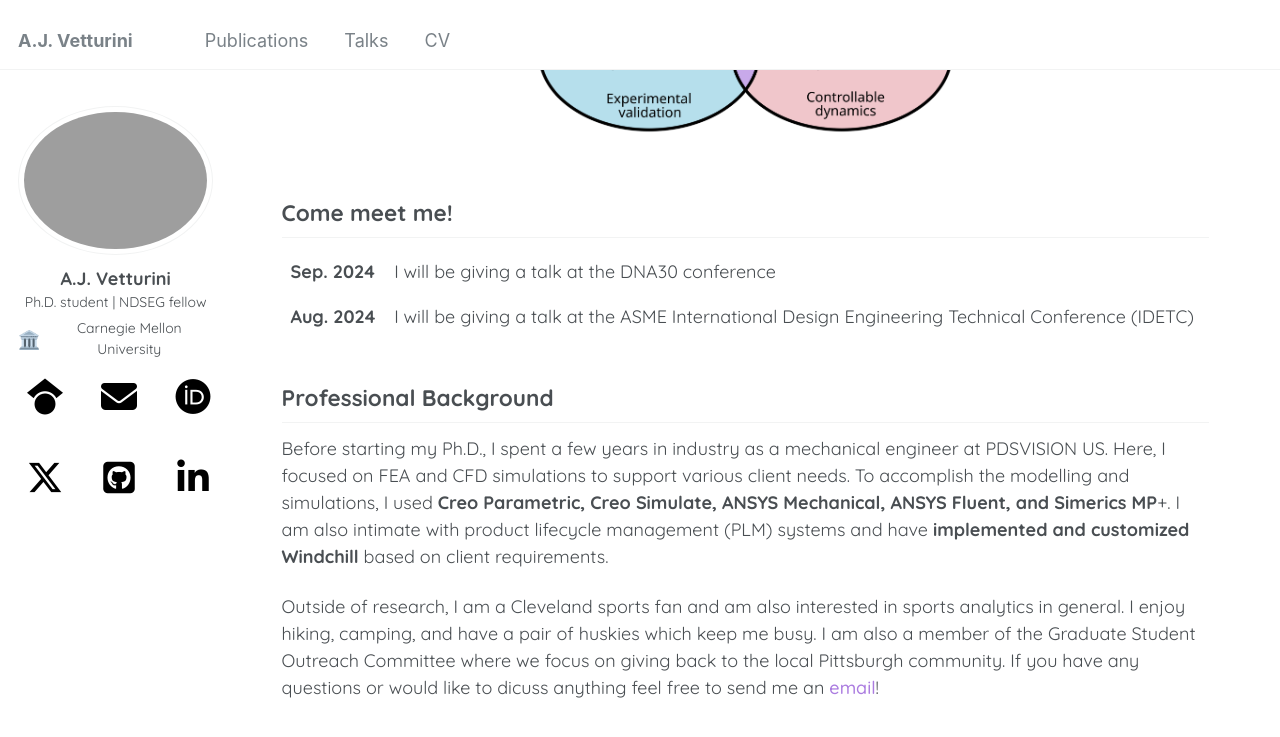
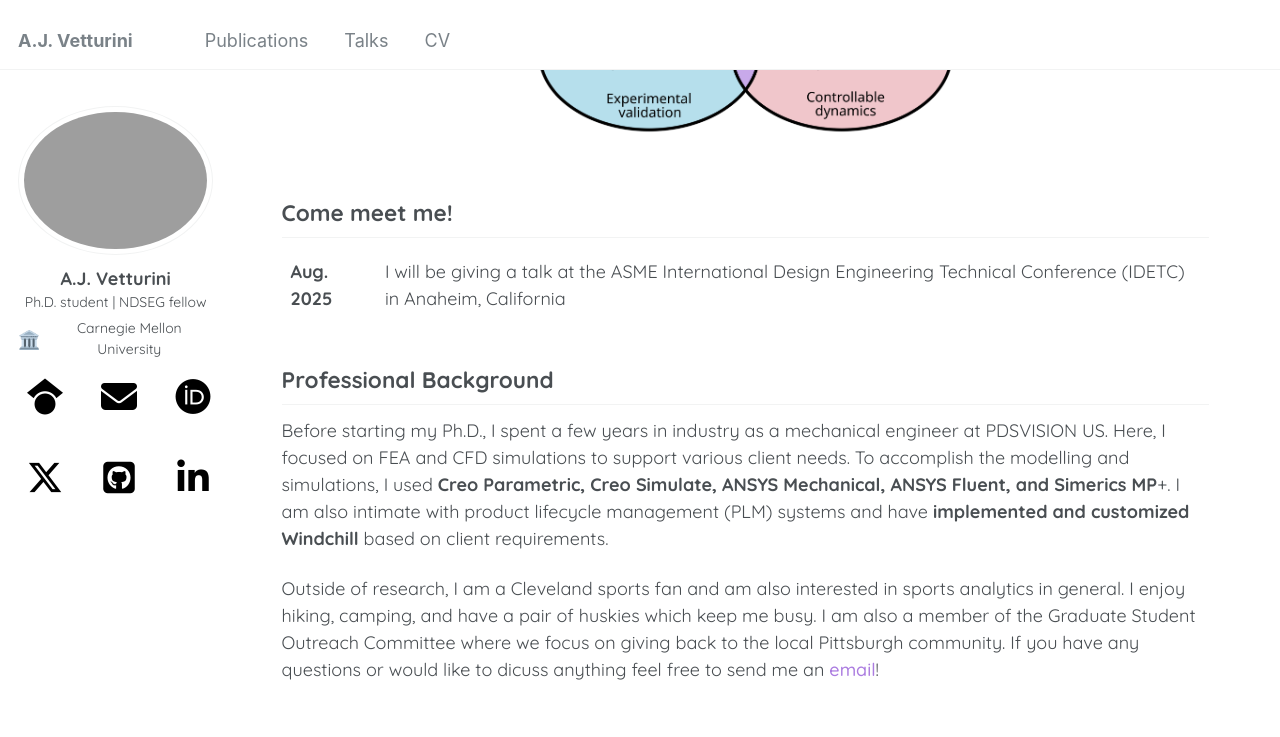
Before and after one commit to ajvetturini/ajvetturini.github.io, a Jekyll site: the page built from _pages/about.md, in a window 1280 px wide and 900 px high, scrolled down 732 px. Shown: the top 737 px of the window. Built offline with Jekyll 4.4.1, drawn with Linux system fonts in a browser that asks for light colours.

Commit message:
updated upcoming talks

```diff
--- a/_pages/about.md
+++ b/_pages/about.md
@@ -13,11 +13,11 @@ redirect_from:
   <a href="#professional-background">Professional Background</a>
 </div>
 
-I am a **third-year mechanical engineering Ph.D. candidate** as a member of the [Microsystems and MechanoBiology](https://www.andrew.cmu.edu/user/bex/pages/welcome/){:target="_blank"} (MMBL) and the [Integrated Design Innovation Group](https://www.cmu.edu/me/idig/index.html){:target="_blank"} (iDiG) at **Carnegie Mellon University** located in Pittsburgh, PA. I am advised by Professor Rebecca E. Taylor and Professor Jonathan Cagan. I am a Department of Defense (DoD) [National Defense Science and Engineering Graduate](https://www.ndseg.org/){:target="_blank"} Fellow (FY 2024). Before embarking on a Ph.D., I spent a few years in industry as a mechanical engineer at [PDSVISION US](https://pdsvision.com/){:target="_blank"}. I recieved my Bachelors of Science and Engineering (B.S.E) in Aerospace and Mechanical Engineering from Case Western Reserve University in 2019 where I worked as a research assistant in the [Computational Fire Dynamics laboratory](https://engineering.case.edu/research/labs/computational-fire-dynamics){:target="_blank"}.
+I am a **third-year mechanical engineering Ph.D. candidate** as a member of the [Microsystems and MechanoBiology](https://www.andrew.cmu.edu/user/bex/pages/welcome/){:target="\_blank"} (MMBL) and the [Integrated Design Innovation Group](https://www.cmu.edu/me/idig/index.html){:target="\_blank"} (iDiG) at **Carnegie Mellon University** located in Pittsburgh, PA. I am advised by Professor Rebecca E. Taylor and Professor Jonathan Cagan. I am a Department of Defense (DoD) [National Defense Science and Engineering Graduate](https://www.ndseg.org/){:target="\_blank"} Fellow (FY 2024). Before embarking on a Ph.D., I spent a few years in industry as a mechanical engineer at [PDSVISION US](https://pdsvision.com/){:target="\_blank"}. I recieved my Bachelors of Science and Engineering (B.S.E) in Aerospace and Mechanical Engineering from Case Western Reserve University in 2019 where I worked as a research assistant in the [Computational Fire Dynamics laboratory](https://engineering.case.edu/research/labs/computational-fire-dynamics){:target="\_blank"}.
 
 ## Research Interests
 
-I am currently researching computational design methodologies for novel nanostructures. I am particularly interested in DNA origami, a self-assembly based additive nanomanufacturing methodology with sub-nanometer precision. I am currently using **Python and JAX** to develop my research ideas, and my code is (probably) open-sourced on my [GitHub](https://github.com/ajvetturini){:target="_blank"} page. I also experimentally realize my nanostructures, and am familiar with standard experimental procedures for DNA origami (i.e., pipetteing, AFM, gel eletrophoresis, etc.).
+I am currently researching computational design methodologies for novel nanostructures. I am particularly interested in DNA origami, a self-assembly based additive nanomanufacturing methodology with sub-nanometer precision. I am currently using **Python and JAX** to develop my research ideas, and my code is (probably) open-sourced on my [GitHub](https://github.com/ajvetturini){:target="\_blank"} page. I also experimentally realize my nanostructures, and am familiar with standard experimental procedures for DNA origami (i.e., pipetteing, AFM, gel eletrophoresis, etc.).
 
 <div style="text-align: center;">
   <img src="/images/Interests_2024.png" alt="Research interests" style="width: 50%;">
@@ -25,9 +25,7 @@ I am currently researching computational design methodologies for novel nanostru
 
 ## Come meet me!
 
-| **Sep. 2024** | I will be giving a talk at the DNA30 conference |
-| **Aug. 2024** | I will be giving a talk at the ASME International Design Engineering Technical Conference (IDETC) |
-
+| **Aug. 2025** | I will be giving a talk at the ASME International Design Engineering Technical Conference (IDETC) in Anaheim, California|
 
 ## Professional Background
 
```
Also changed, not shown: README.md (+5 -2 lines).
